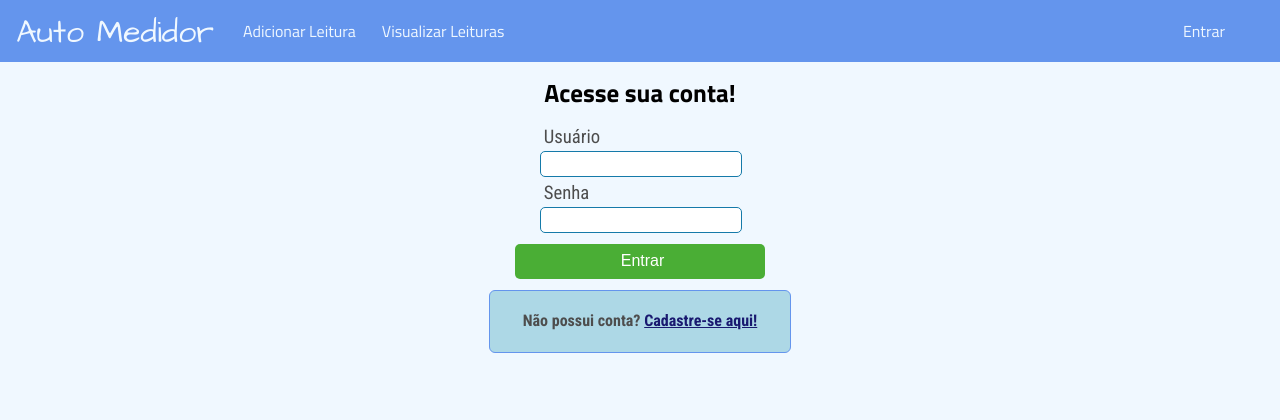
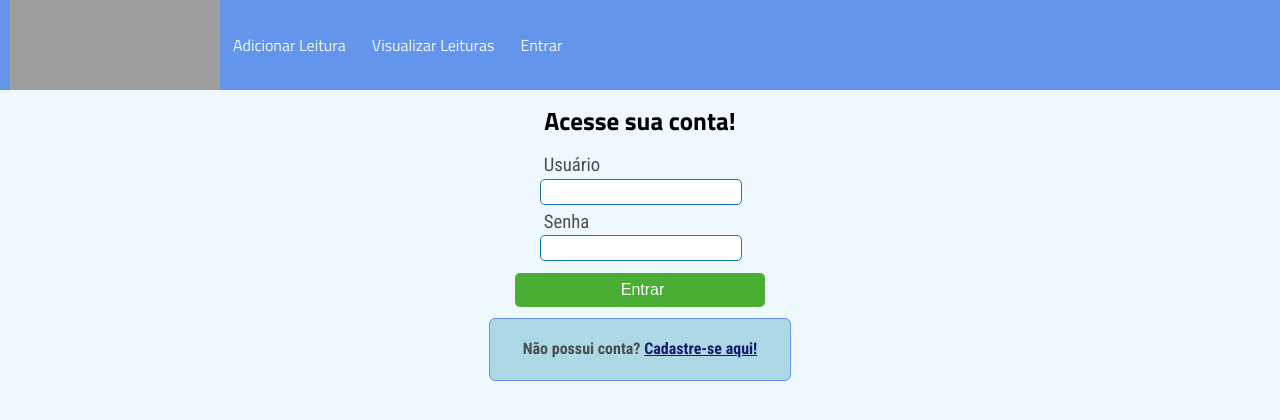
Before and after one commit to montanhadm/sel373, a Flask app: page / in a window 1280 px wide. Shown: the top 420 px of the page. Run offline with Flask 2, Linux system fonts and the light colour scheme; grey boxes are pictures that could not be loaded.

Commit message:
v.0.2.4 - Novo logo!
- Novo logo adicionado.

```diff
--- a/static/css/basic.css
+++ b/static/css/basic.css
@@ -16,13 +16,13 @@ nav {
     align-items: center;
 }
 
-nav > a {
-    text-decoration: none;
-    text-align: center;
-    font-size: 32px;
-    font-family: "Architects Daughter", Helvetica, Arial, sans-serif;
-    color: aliceblue;
-    margin-top: 5px;
+.logo {
+    background-image: url("{{ url_for('static', filename='logo.png') }}");
+    background-repeat: no-repeat;
+    background-position: center;
+    width: 210px;
+    min-width: 210px;
+    height: 90px;
 }
 
 nav ul {
@@ -33,6 +33,7 @@ nav ul {
     flex-direction: column;
     align-items: center;
     width: 100%;
+    margin: 5px 0px 5px 0px;
 }
 
 nav ul li {
@@ -44,13 +45,13 @@ nav ul li a {
     display: inline-block;
     padding: 5px;
     text-decoration: none;
-    color:aliceblue
+    color: aliceblue
 }
 
 .logged {
     font-size: 12px;
     color: aliceblue;
-    margin: 0.2em;
+    padding-top: 0.9em;
 }
 
 /*
@@ -63,24 +64,19 @@ Media Queries
         justify-content: flex-start;
     }
 
-    nav > a {
-        padding: 10px;
-        min-width: 210px;
+    .logo {
+        margin-left: 10px;
     }
 
     nav ul {
         flex-direction: row;
-        width: 80%;
+        width: 100%;
+        margin: auto;
     }
 
     nav ul li {
         padding: 0px 8px;
         width: auto;
-    }
-
-    li.log_tab {
-        margin-left: auto;
-        margin-right: 1.0em;
     }
 
     li.logged {
--- a/templates/nav.html
+++ b/templates/nav.html
@@ -1,4 +1,4 @@
-<a href="/">Auto Medidor</a>
+<a href="/" class="logo"></a>
 <ul>
     <li><a href="/add">Adicionar Leitura</a></li>
     <li><a href="/view">Visualizar Leituras</a></li>
```
Also changed, not shown: static/logo.png.
